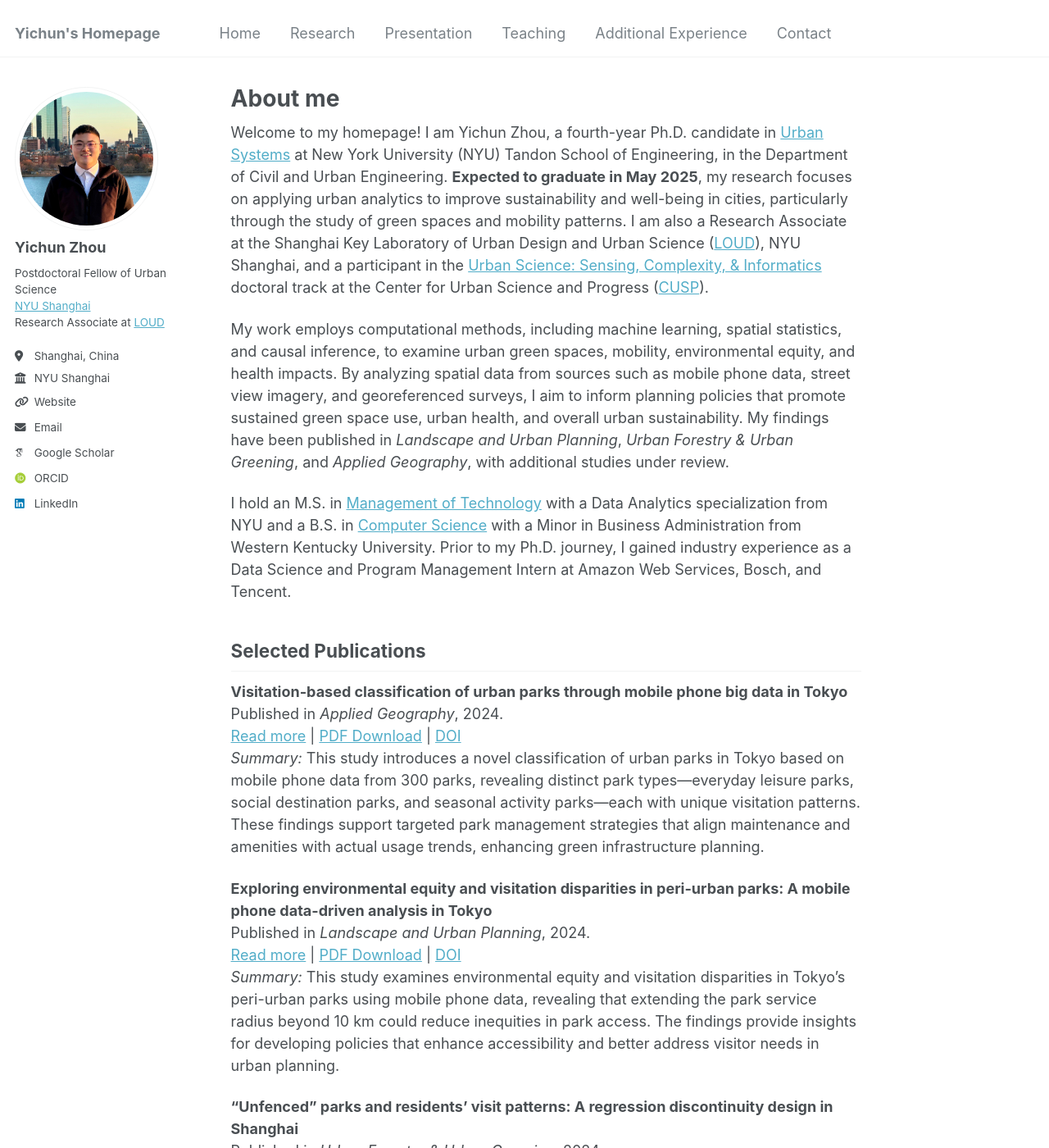
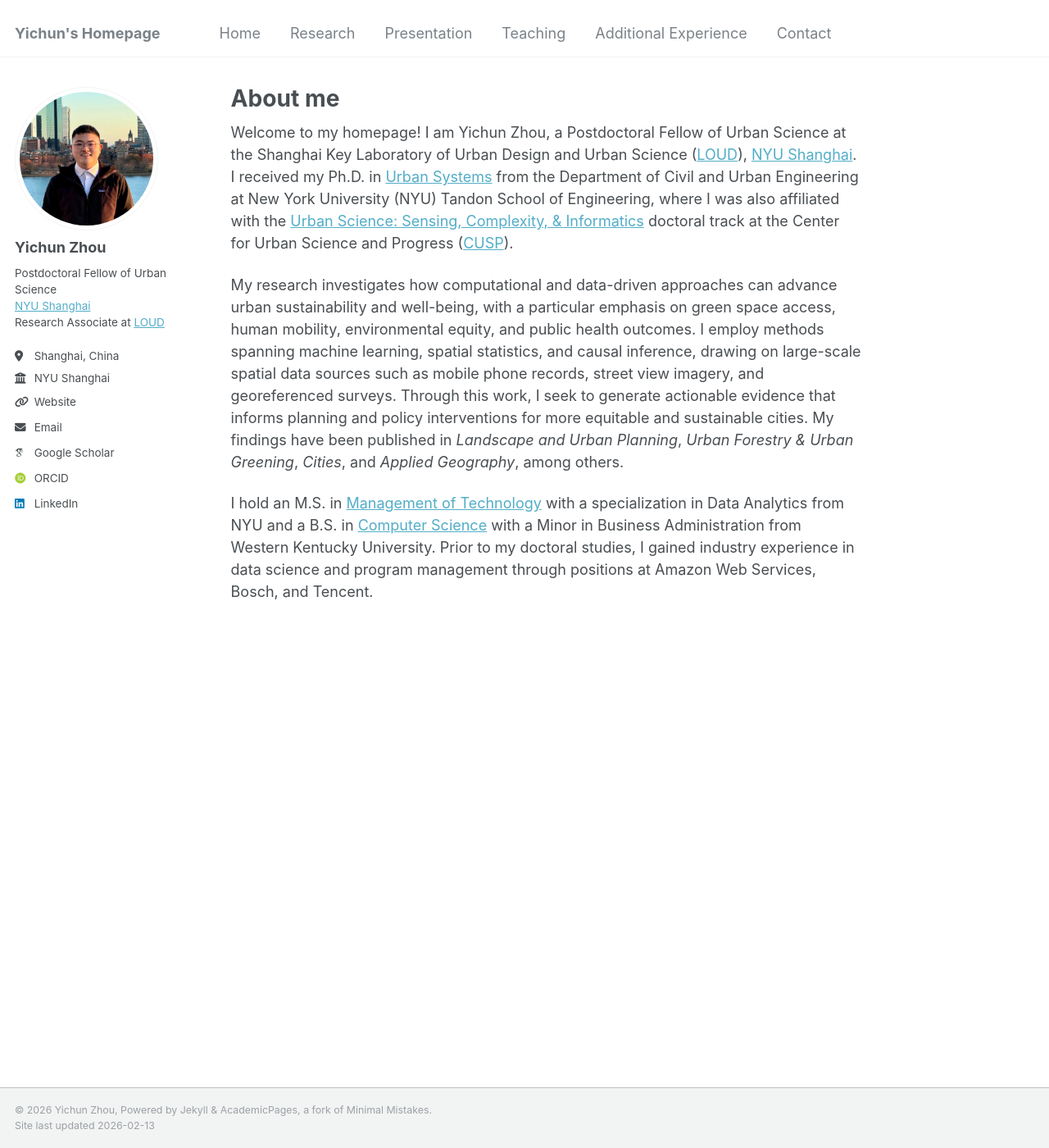
Before and after one commit to yichunzhou12/yichunzhou12.github.io, a Jekyll site: the page built from _pages/about.md, in a window 1280 px wide and 1400 px high. Shown: the whole window at 82% size. Built offline with Jekyll 4.4.1, drawn with Linux system fonts in a browser that asks for light colours; some web fonts are replaced; some of the changed text lies outside the part shown.

Commit message:
Update about.md

```diff
--- a/_pages/about.md
+++ b/_pages/about.md
@@ -7,27 +7,8 @@ redirect_from:
   - /about.html
 ---
 
-Welcome to my homepage! I am Yichun Zhou, a fourth-year Ph.D. candidate in [Urban Systems](https://engineering.nyu.edu/academics/programs/urban-systems-phd) at New York University (NYU) Tandon School of Engineering, in the Department of Civil and Urban Engineering. **Expected to graduate in May 2025**, my research focuses on applying urban analytics to improve sustainability and well-being in cities, particularly through the study of green spaces and mobility patterns. I am also a Research Associate at the Shanghai Key Laboratory of Urban Design and Urban Science ([LOUD](https://urban.shanghai.nyu.edu/)), NYU Shanghai, and a participant in the [Urban Science: Sensing, Complexity, & Informatics](https://engineering.nyu.edu/urban-science-sensing-complexity-informatics-doctoral-track) doctoral track at the Center for Urban Science and Progress ([CUSP](https://engineering.nyu.edu/research-innovation/centers/cusp)).
+Welcome to my homepage! I am Yichun Zhou, a Postdoctoral Fellow of Urban Science at the Shanghai Key Laboratory of Urban Design and Urban Science ([LOUD](https://urban.shanghai.nyu.edu/)), [NYU Shanghai](https://shanghai.nyu.edu/). I received my Ph.D. in [Urban Systems](https://engineering.nyu.edu/academics/programs/urban-systems-phd) from the Department of Civil and Urban Engineering at New York University (NYU) Tandon School of Engineering, where I was also affiliated with the [Urban Science: Sensing, Complexity, & Informatics](https://engineering.nyu.edu/urban-science-sensing-complexity-informatics-doctoral-track) doctoral track at the Center for Urban Science and Progress ([CUSP](https://engineering.nyu.edu/research-innovation/centers/cusp)).
 
-My work employs computational methods, including machine learning, spatial statistics, and causal inference, to examine urban green spaces, mobility, environmental equity, and health impacts. By analyzing spatial data from sources such as mobile phone data, street view imagery, and georeferenced surveys, I aim to inform planning policies that promote sustained green space use, urban health, and overall urban sustainability. My findings have been published in *Landscape and Urban Planning*, *Urban Forestry & Urban Greening*, and *Applied Geography*, with additional studies under review.
+My research investigates how computational and data-driven approaches can advance urban sustainability and well-being, with a particular emphasis on green space access, human mobility, environmental equity, and public health outcomes. I employ methods spanning machine learning, spatial statistics, and causal inference, drawing on large-scale spatial data sources such as mobile phone records, street view imagery, and georeferenced surveys. Through this work, I seek to generate actionable evidence that informs planning and policy interventions for more equitable and sustainable cities. My findings have been published in *Landscape and Urban Planning*, *Urban Forestry & Urban Greening*, *Cities*, and *Applied Geography*, among others.
 
-I hold an M.S. in [Management of Technology](https://engineering.nyu.edu/academics/programs/management-technology-ms-campus) with a Data Analytics specialization from NYU and a B.S. in [Computer Science](https://www.wku.edu/cs/) with a Minor in Business Administration from Western Kentucky University. Prior to my Ph.D. journey, I gained industry experience as a Data Science and Program Management Intern at Amazon Web Services, Bosch, and Tencent.
-
-
-## Selected Publications
-
-**Visitation-based classification of urban parks through mobile phone big data in Tokyo** \
-Published in *Applied Geography*, 2024.  \
-[Read more](https://yichunzhou12.github.io/publication/2024-5-17-ag-visitation-based-classification) \| [PDF Download](http://yichunzhou12.github.io/files/visitation-base%20classification.pdf)  \| [DOI](https://doi.org/10.1016/j.apgeog.2024.103300) \
-*Summary:* This study introduces a novel classification of urban parks in Tokyo based on mobile phone data from 300 parks, revealing distinct park types—everyday leisure parks, social destination parks, and seasonal activity parks—each with unique visitation patterns. These findings support targeted park management strategies that align maintenance and amenities with actual usage trends, enhancing green infrastructure planning.
-
-**Exploring environmental equity and visitation disparities in peri-urban parks: A mobile phone data-driven analysis in Tokyo** \
-Published in *Landscape and Urban Planning*, 2024.  \
-[Read more](https://yichunzhou12.github.io/publication/2024-4-30-lup-peri-urban-park) \| [PDF Download](http://yichunzhou12.github.io/files/LUP_peri%20urban%20park.pdf)  \| [DOI](https://doi.org/10.1016/j.landurbplan.2024.105104) \
-*Summary:* This study examines environmental equity and visitation disparities in Tokyo's peri-urban parks using mobile phone data, revealing that extending the park service radius beyond 10 km could reduce inequities in park access. The findings provide insights for developing policies that enhance accessibility and better address visitor needs in urban planning.
-
-
-**“Unfenced” parks and residents’ visit patterns: A regression discontinuity design in Shanghai** \
-Published in <i>Urban Forestry & Urban Greening</i>, 2024.\
-[Read more](https://yichunzhou12.github.io/publication/2024-07-23-ufug-unfenced-park) \| [PDF Download](https://www.yichunzhou.com/files/LUP_peri%20urban%20park.pdf) \| [DOI](https://doi.org/10.1016/j.ufug.2024.128459) \
-*Summary:* This study employs a regression discontinuity design to examine shifts in park visitation behaviors among Shanghai residents following the sudden easing of COVID-19 containment measures, revealing decreased visits, reduced public transit use, and diminished activity levels, particularly in larger parks and community greenspaces. These insights inform greenspace management strategies during transitional post-pandemic periods.
+I hold an M.S. in [Management of Technology](https://engineering.nyu.edu/academics/programs/management-technology-ms-campus) with a specialization in Data Analytics from NYU and a B.S. in [Computer Science](https://www.wku.edu/cs/) with a Minor in Business Administration from Western Kentucky University. Prior to my doctoral studies, I gained industry experience in data science and program management through positions at Amazon Web Services, Bosch, and Tencent.
```
